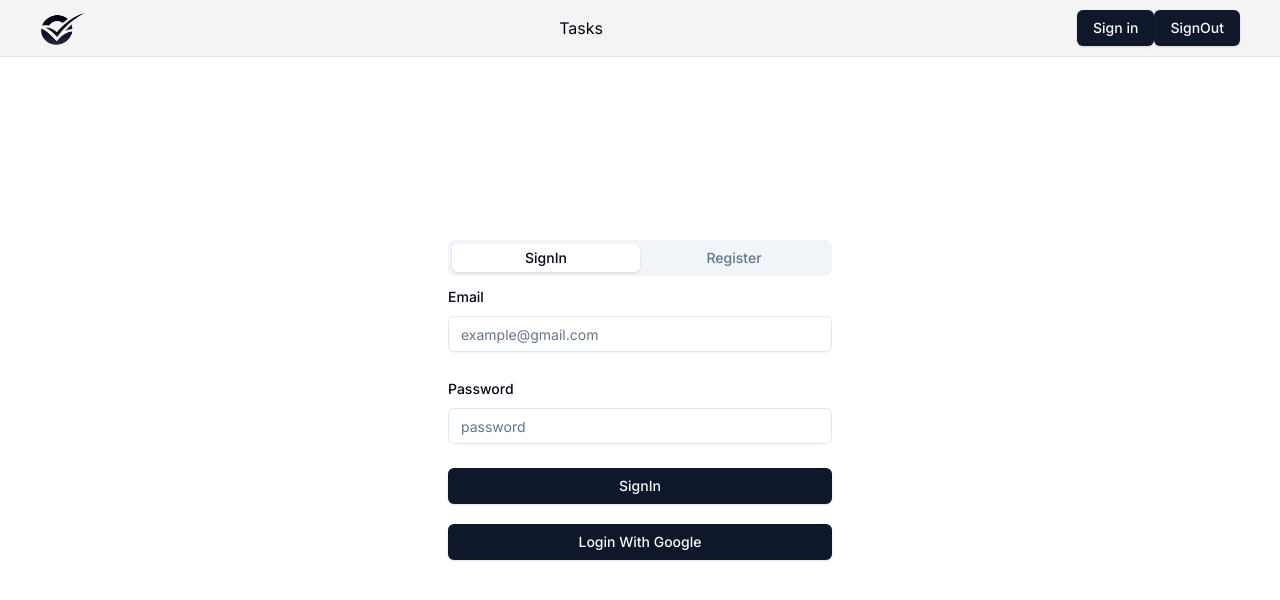
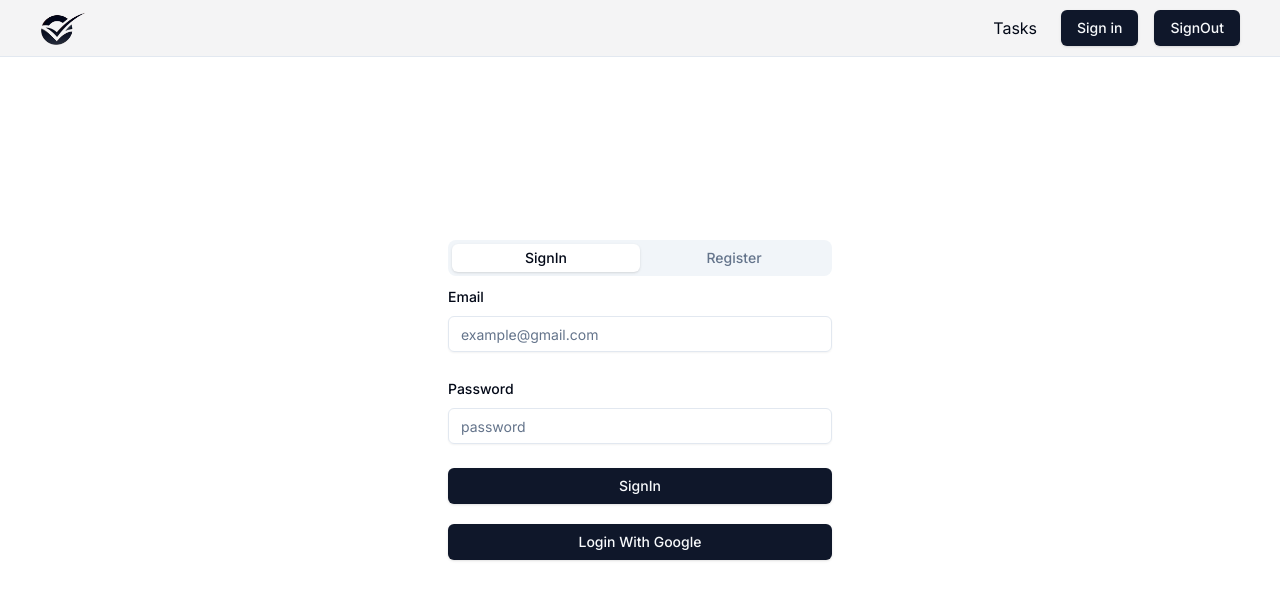
Before and after one commit to Pranav10291/todo-list-app, a Next.js app: page /auth in a window 1280 px wide. Shown: the top 600 px of the page. Built offline with nearby package versions, Linux system fonts and the light colour scheme; no server answers.

Commit message:
Add checkbox for mark as done+ Google auth

```diff
--- a/app/auth/components/OAuthForm.tsx
+++ b/app/auth/components/OAuthForm.tsx
@@ -7,10 +7,15 @@ export default function OAuthForm() {
 	const supabase = createBrowserClient(process.env.NEXT_PUBLIC_SUPABASE_URL!, process.env.NEXT_PUBLIC_SUPABASE_ANON_KEY!);
 
 	const signInWithGoogle = async () => {
-			const result = await supabase.auth.signInWithOAuth({
-				provider: "google",
-				options: { redirectTo:'{location.origin}/auth/callback/'},
-			});
+		const { data, error } = await supabase.auth.signInWithOAuth({
+			provider: 'google',
+			options: {
+			  queryParams: {
+				access_type: 'offline',
+				prompt: 'consent',
+			  },
+			},
+		  })
 	};
 
 	return <Button onClick={signInWithGoogle} className="w-full">Login With Google</Button>;
--- a/app/todo/components/Task.tsx
+++ b/app/todo/components/Task.tsx
@@ -4,7 +4,9 @@ import { FormEventHandler, useState } from "react";
 import { FiEdit, FiTrash2 } from "react-icons/fi";
 import Modal from "./Modal";
 import { useRouter } from "next/navigation";
-import { deleteTodoById, updateTitleById } from "../actions";
+import { deleteTodoById, updateCompletedById, updateTitleById } from "../actions";
+import { MdOutlineDone } from "react-icons/md";
+import { cn } from "@/lib/utils";
 
 interface TaskProps {
     id: string;
@@ -33,10 +35,17 @@ const Task: React.FC<TaskProps> = ({ id, title, completed }) => {
         router.refresh();
     };
 
+
     return (
         <tr key={id}>
-            <td className="w-full">{title}</td>
+            <td className="w-full"><h1 className={cn({"line-through":completed})}>{title}</h1></td>
             <td className="flex gap-5">
+                <MdOutlineDone
+                    onClick={() => updateCompletedById(id, !completed)}
+                    cursor="pointer"
+                    className="text-green-500"
+                    size={25}
+                />
                 <FiEdit
                     onClick={() => setOpenModalEdit(true)}
                     cursor="pointer"
--- a/app/todo/components/TodoList.tsx
+++ b/app/todo/components/TodoList.tsx
@@ -1,8 +1,6 @@
 import React from "react";
 import Task from "./Task";
 import { deleteTodoById, readTodo, updateCompletedById } from "../actions";
-import { cn } from "@/lib/utils";
-import { Button } from "@/components/ui/button";
 
 const TodoList: React.FC = async () => {
     const { data: todos } = await readTodo();
@@ -19,13 +17,6 @@ const TodoList: React.FC = async () => {
                 </thead>
                 <tbody>
                     {todos?.map((todo, index) => {
-                        const deleteTodo = deleteTodoById.bind(null, todo.id);
-                        const updateTodo = updateCompletedById.bind(
-                            null,
-                            todo.id,
-                            !todo.completed
-                        );
-
                         return (
                             <Task key ={todo.id} id={todo.id} title={todo.title} completed={todo.completed} />
                         );
--- a/components/NavBar.tsx
+++ b/components/NavBar.tsx
@@ -6,22 +6,30 @@ import SignOut from "./SignOut";
 const NavBar = () => {
     return (
         <div className=" bg-zinc-100 py-2 border-b border-s-zinc-200 fixed w-full z-10 top-0 ">
-                <div className="flex flex-wrap items-center justify-between ml-10 mr-10"><Link href="/">
+            <div className="flex flex-wrap items-center justify-between mx-10">
+                <div className="flex items-center flex-shrink-0">
+                    <Link href="/">
                         <img
                             src="taskify_title.png"
                             alt="HomePage"
                             className="h-10"
                         />
                     </Link>
-                <Link href="/todo">Tasks</Link>
-                <div className="flex flex-wrap ">
-                    <Link
-                        className={buttonVariants()}
-                        href="/auth"
-                    >
+                </div>
+                <div className=" flex flex-wrap flex-shrink-0 items-center space-x-4">
+                    <div className=" hover:bg-gray-800 hover:text-white hover:shadow hover: rounded-lg py-1.5 px-2">
+                        <Link href="/todo">
+                            Tasks
+                        </Link>
+                    </div>
+                    <div>
+                        <Link className={buttonVariants()} href="/auth">
                             Sign in
                         </Link>
+                    </div>
+                    <div>
                         <SignOut />
+                    </div>
                 </div>
             </div>
         </div>
--- /dev/null
+++ b/components/ui/checkbox.tsx
@@ -0,0 +1,30 @@
+"use client"
+
+import * as React from "react"
+import * as CheckboxPrimitive from "@radix-ui/react-checkbox"
+import { CheckIcon } from "@radix-ui/react-icons"
+
+import { cn } from "@/lib/utils"
+
+const Checkbox = React.forwardRef<
+  React.ElementRef<typeof CheckboxPrimitive.Root>,
+  React.ComponentPropsWithoutRef<typeof CheckboxPrimitive.Root>
+>(({ className, ...props }, ref) => (
+  <CheckboxPrimitive.Root
+    ref={ref}
+    className={cn(
+      "peer h-4 w-4 shrink-0 rounded-sm border border-primary shadow focus-visible:outline-none focus-visible:ring-1 focus-visible:ring-ring disabled:cursor-not-allowed disabled:opacity-50 data-[state=checked]:bg-primary data-[state=checked]:text-primary-foreground",
+      className
+    )}
+    {...props}
+  >
+    <CheckboxPrimitive.Indicator
+      className={cn("flex items-center justify-center text-current")}
+    >
+      <CheckIcon className="h-4 w-4" />
+    </CheckboxPrimitive.Indicator>
+  </CheckboxPrimitive.Root>
+))
+Checkbox.displayName = CheckboxPrimitive.Root.displayName
+
+export { Checkbox }
--- a/package.json
+++ b/package.json
@@ -7,6 +7,7 @@
   },
   "dependencies": {
     "@hookform/resolvers": "^3.3.4",
+    "@radix-ui/react-checkbox": "^1.0.4",
     "@radix-ui/react-dialog": "^1.0.5",
     "@radix-ui/react-icons": "^1.3.0",
     "@supabase/ssr": "latest",
```
Also changed, not shown: 1 other file (tests, documents, lock files or other folders). Lines whose indentation alone changed are shown as unchanged.
